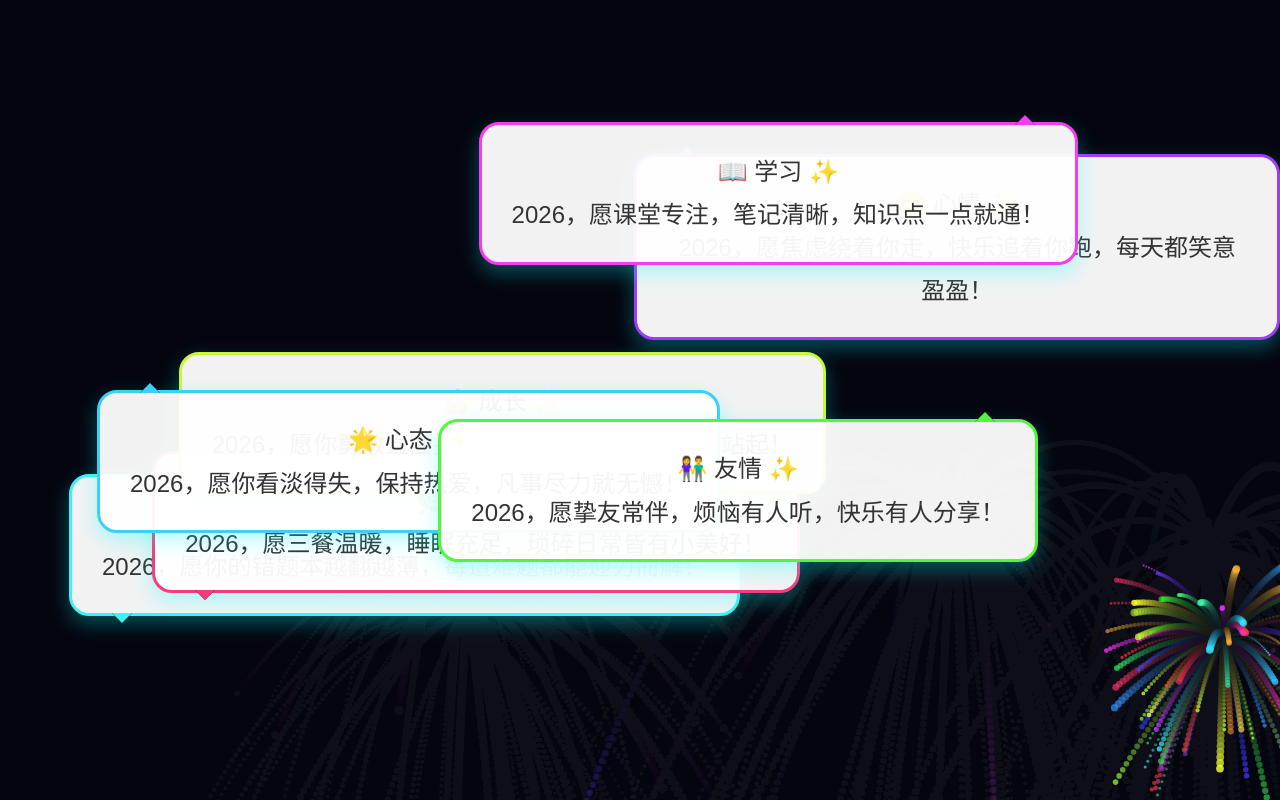
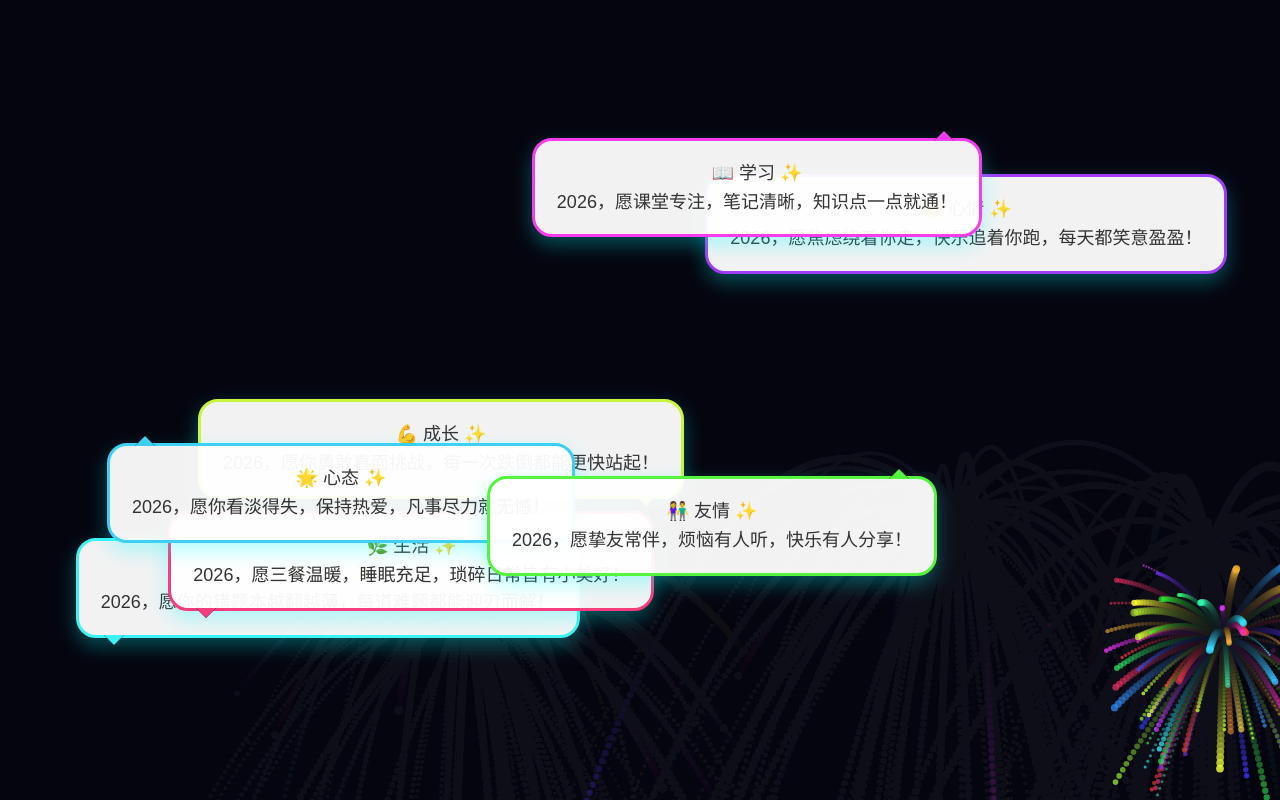
Before and after one commit to LiHaha99/index, a plain HTML site: page index.html in a window 1280 px wide. Drawn offline with Linux system fonts and the light colour scheme.

Commit message:
Add files via upload

```diff
--- a/index.html
+++ b/index.html
@@ -28,33 +28,33 @@
             height: 100vh;
             z-index: 1;
         }
-        /* 祝福气泡：适配36px大字号，调整内边距/最小宽度 */
+        /* 祝福气泡：新增彩色边框 + 调整内边距（避免边框挤压文字） */
         .blessing-bubble {
             position: absolute;
             background: rgba(255, 255, 255, 0.95);
             border-radius: 20px;
-            padding: 25px 30px; /* 加大内边距，适配36px字号 */
+            padding: 18px 22px;
             box-shadow: 0 8px 20px rgba(0, 255, 255, 0.3);
             opacity: 0;
             transform: scale(0.8);
             transition: all 0.5s ease;
             z-index: 2;
-            max-width: 85%; /* 手机端放宽最大宽度，避免文字换行过多 */
+            max-width: 80%;
             width: fit-content;
-            min-width: 280px; /* 加大最小宽度，适配36px字号 */
-            /* 彩色边框 */
+            min-width: 200px;
+            /* 核心：彩色边框（宽度3px，圆角和气泡一致） */
             border-width: 3px;
             border-style: solid;
+            /* 边框颜色由JS随机生成，这里先设默认值 */
             border-color: #ff6b6b;
         }
         .blessing-bubble.active {
             opacity: 1;
             transform: scale(1);
         }
-        /* 字号改为36px，调整行高保证阅读舒适 */
         .blessing-text {
-            font-size: 24px; /* 核心：字号改为36px */
-            line-height: 1.8; /* 加大行高，避免文字拥挤 */
+            font-size: 18px;
+            line-height: 1.6;
             color: #333;
             text-align: center;
             word-wrap: break-word;
@@ -66,6 +66,7 @@
             height: 0;
             border-left: 10px solid transparent;
             border-right: 10px solid transparent;
+            /* 尾巴也要匹配边框颜色（JS同步修改） */
             filter: drop-shadow(0 0 0px);
         }
     </style>
@@ -195,20 +196,20 @@
         animateFireworks();
         setInterval(createFirework, 1500);
 
-        // 祝福气泡逻辑
+        // 祝福气泡逻辑（新增随机边框颜色）
         const container = document.getElementById('blessing-container');
         let index = 0;
 
-        // 生成随机彩色边框
+        // 生成随机彩色边框（和烟花色调匹配）
         function getRandomBorderColor() {
+            // 生成鲜艳的随机色（HSL色相随机，饱和度80-100%，亮度50-70%）
             const hue = Math.floor(Math.random() * 360);
             return `hsl(${hue}, 90%, 60%)`;
         }
 
         function getRandomPosition() {
-            // 适配36px字号的气泡尺寸，调整位置计算
-            const bubbleWidth = Math.min(380, window.innerWidth * 0.85);
-            const bubbleHeight = 200; // 加大气泡高度，适配36px字号
+            const bubbleWidth = Math.min(280, window.innerWidth * 0.8);
+            const bubbleHeight = 120;
             const maxX = window.innerWidth - bubbleWidth - 20;
             const maxY = window.innerHeight - bubbleHeight - 20;
             return {
@@ -226,19 +227,19 @@
 
             if (randomPos === 'bottom-left') {
                 tail.style.bottom = '-10px';
-                tail.style.left = '40px'; // 调整尾巴位置，适配大字号气泡
+                tail.style.left = '25px';
                 tail.style.borderTop = `10px solid ${borderColor}`;
             } else if (randomPos === 'bottom-right') {
                 tail.style.bottom = '-10px';
-                tail.style.right = '40px';
+                tail.style.right = '25px';
                 tail.style.borderTop = `10px solid ${borderColor}`;
             } else if (randomPos === 'top-left') {
                 tail.style.top = '-10px';
-                tail.style.left = '40px';
+                tail.style.left = '25px';
                 tail.style.borderBottom = `10px solid ${borderColor}`;
             } else {
                 tail.style.top = '-10px';
-                tail.style.right = '40px';
+                tail.style.right = '25px';
                 tail.style.borderBottom = `10px solid ${borderColor}`;
             }
 
@@ -249,22 +250,22 @@
             const bubble = document.createElement('div');
             bubble.className = 'blessing-bubble';
 
-            // 设置随机边框颜色
+            // 1. 生成随机边框颜色并设置
             const borderColor = getRandomBorderColor();
             bubble.style.borderColor = borderColor;
 
-            // 设置随机位置
+            // 2. 设置随机位置
             const pos = getRandomPosition();
             bubble.style.left = `${pos.x}px`;
             bubble.style.top = `${pos.y}px`;
 
-            // 设置文字内容
+            // 3. 设置文字内容
             const textEl = document.createElement('p');
             textEl.className = 'blessing-text';
             textEl.innerHTML = text;
             bubble.appendChild(textEl);
 
-            // 设置气泡尾巴
+            // 4. 设置气泡尾巴（匹配边框颜色）
             setBubbleTail(bubble, borderColor);
 
             container.appendChild(bubble);
```
